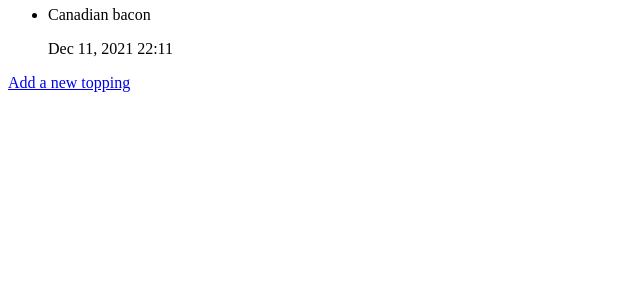
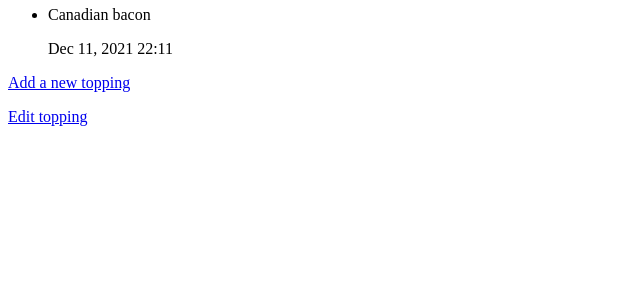
Before and after one commit to sydneycheng/Pizzeria, a Django app: page /pizzas/1/ in a window 1280 px wide. Shown: the part 138-438 px from the top of the page, without its empty margins (0-640 px from the left). Run offline with Django 3.2, Linux system fonts and the light colour scheme; data comes from the database, SQL or seed files in the repository.

Commit message:
create edit_topping function & create HTML and URL

```diff
--- a/pizzas/templates/pizzas/pizza.html
+++ b/pizzas/templates/pizzas/pizza.html
@@ -20,4 +20,8 @@
     <a href="{% url 'pizzas:new_topping' pizza.id %}">Add a new topping</a>
 </p>
 
+<p>
+    <a href="{% url 'pizzas:edit_topping' topping.id %}">Edit topping</a>
+</p>
+
 {% endblock content %}
--- a/pizzas/urls.py
+++ b/pizzas/urls.py
@@ -16,4 +16,5 @@ urlpatterns = [
     path("pizzas/<int:pizza_id>/", views.pizza, name="pizza"),
     path("new_pizza/", views.new_pizza, name="new_pizza"),
     path("new_topping/<int:pizza_id>/", views.new_topping, name="new_topping"),
+    path("edit_topping/<int:pizza_id>/", views.edit_topping, name="edit_topping"),
 ]
--- a/pizzas/views.py
+++ b/pizzas/views.py
@@ -2,7 +2,7 @@
 
 from django.shortcuts import redirect, render
 from .forms import PizzaForm, ToppingForm
-from .models import Pizza
+from .models import Pizza, Topping
 
 # Create your views here.
 
@@ -76,3 +76,23 @@ def new_topping(request, pizza_id):
 
     context = {"form": form, "pizza": pizza}
     return render(request, "pizzas/new_topping.html", context)
+
+
+def edit_topping(request, topping_id):
+    """Edit an existing topping."""
+    topping = Topping.objects.get(id=topping_id)
+    pizza = topping.pizza
+
+    if request.method != "POST":
+        # This tells Django to create the form prefilled
+        # w info from the existing entry object
+        form = ToppingForm(instance=topping)
+    else:
+        # POST data submitted; process data
+        form = ToppingForm(instance=topping, data=request.POST)
+        if form.is_valid():
+            form.save()
+            return redirect("pizzas:pizza", pizza_id=pizza_id)
+
+    context = {"topping": topping, "pizza": pizza, "form": form}
+    return render(request, "pizzas/edit_topping.html", context)
```
Also changed, not shown: pizzas/templates/pizzas/edit_topping copy.html (added, +18 -0 lines).
